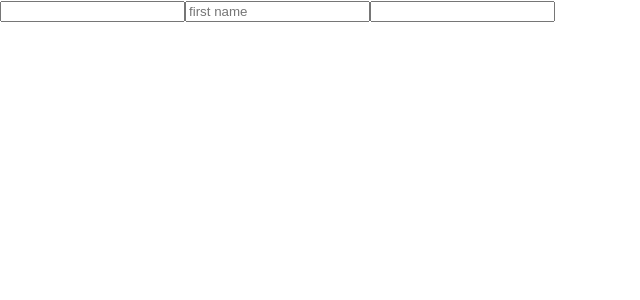
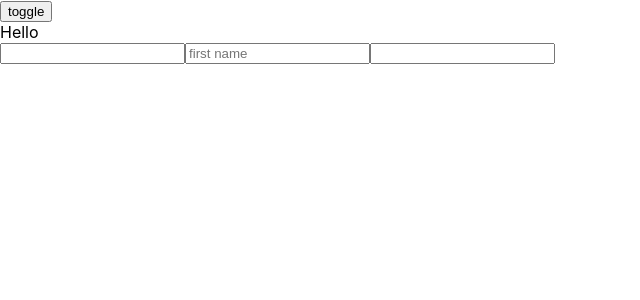
Before and after one commit to SirCen/react-hooks, a React (Create React App) app: page / in a window 1280 px wide. Shown: the top 300 px of the page, without its empty margins (0-640 px from the left). Built offline with nearby package versions, Linux system fonts and the light colour scheme.

Commit message:
useEffect with toggle to show unmounting

```diff
--- a/src/App.js
+++ b/src/App.js
@@ -1,6 +1,6 @@
-import React, {useEffect} from 'react';
+import React, {useState} from 'react';
 import { useForm } from './useForm';
-
+import { Hello } from './Hello';
 //Example expensive initial state
 // function expensiveInitState() {
 //   return 10;
@@ -11,24 +11,29 @@
 
   const [values, handleChange] = useForm({email: "", password: "", firstName: ""});
 
+  const [showHello, setShowHello] = useState(true);
   //runs everytime the page is rendered
   //second param is dependency array of values, if they change the effect is fired again
   //if second param is empty [], then doesnt change the effect
-  useEffect(() => {
-    console.log("render");
+  // useEffect(() => {
+  //   console.log("render");
 
-    //cleanup function, returned
-    return () => {
-      console.log("unmount");
-    }
+  //   //cleanup function, returned
+  //   return () => {
+  //     console.log("unmount");
+  //   }
 
-  }, []);
+  // }, []);
 
   return (
     <div>
+      <>
+      <button onClick={() => setShowHello(!showHello)}>toggle</button>
+      {showHello && <Hello />}
       <input name='email' value={values.email} onChange={handleChange} />
       <input placeholder="first name" name='firstName' value={values.firstName} onChange={handleChange} />
       <input type='password' name='password' value={values.password} onChange={handleChange} />
+      </>
     </div>
   );
 }
--- /dev/null
+++ b/src/Hello.js
@@ -0,0 +1,15 @@
+import React from "react";
+
+export const Hello = () => {
+    React.useEffect(() => {
+        console.log("render");
+
+        //cleanup function, returned
+        return () => {
+        console.log("unmount");
+        };
+
+    }, []);
+
+    return <div>Hello</div>;
+};
```
